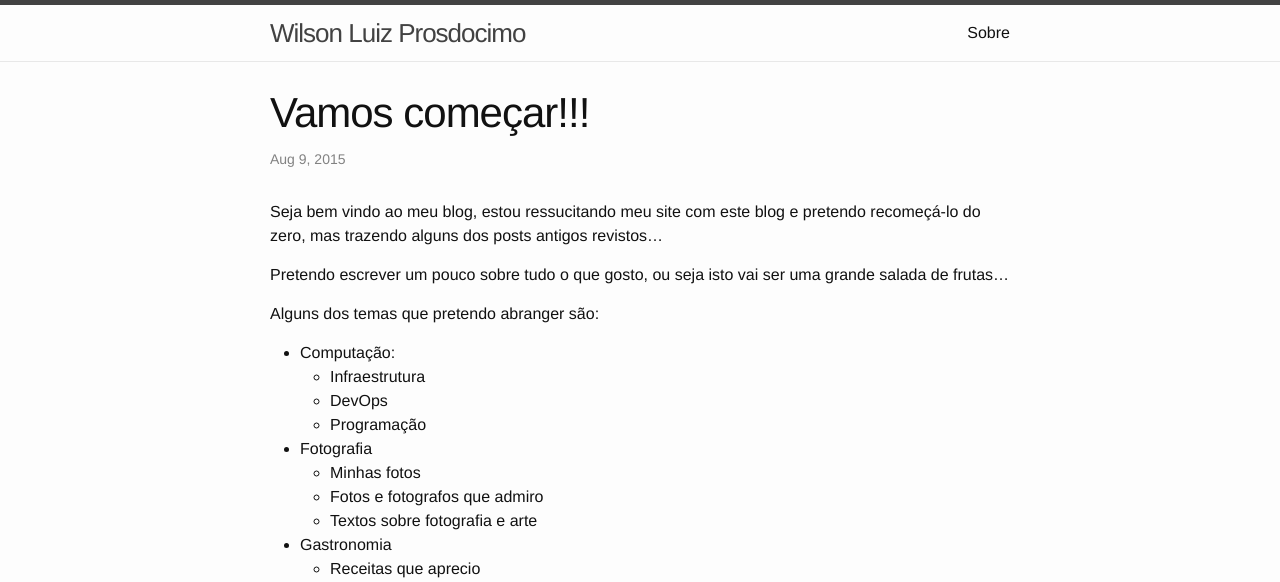
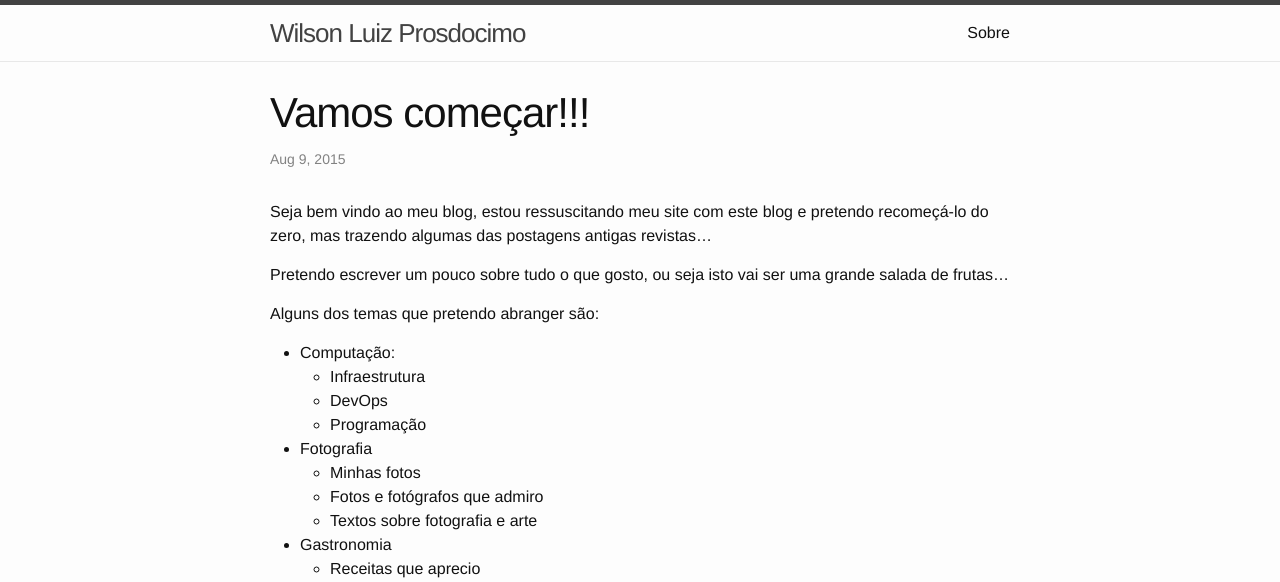
Before and after one commit to Wprosdocimo/wprosdocimo.github.io, a Jekyll site: the page built from _posts/2015-08-09-Vamos-comecar.md, in a window 1280 px wide. Shown: the top 582 px of the page. Built offline with Jekyll 4.4.1, drawn with Linux system fonts in a browser that asks for light colours.

Commit message:
Renomeado arquivo.

```diff
--- a/_posts/2015-08-09-Vamos-comecar.markdown
+++ b/_posts/2015-08-09-Vamos-comecar.md
@@ -6,7 +6,7 @@ categories: Blog geral
 permalink: vamos-comecar
 ---
 
-Seja bem vindo ao meu blog, estou ressucitando meu site com este blog e pretendo recomeçá-lo do zero, mas trazendo alguns dos posts antigos revistos...
+Seja bem vindo ao meu blog, estou ressuscitando meu site com este blog e pretendo recomeçá-lo do zero, mas trazendo algumas das postagens antigas revistas...
 
 Pretendo escrever um pouco sobre tudo o que gosto, ou seja isto vai ser uma grande salada de frutas...
 
@@ -18,7 +18,7 @@ Alguns dos temas que pretendo abranger são:
   * Programação
 * Fotografia
   * Minhas fotos
-  * Fotos e fotografos que admiro
+  * Fotos e fotógrafos que admiro
   * Textos sobre fotografia e arte
 * Gastronomia
   * Receitas que aprecio
```
